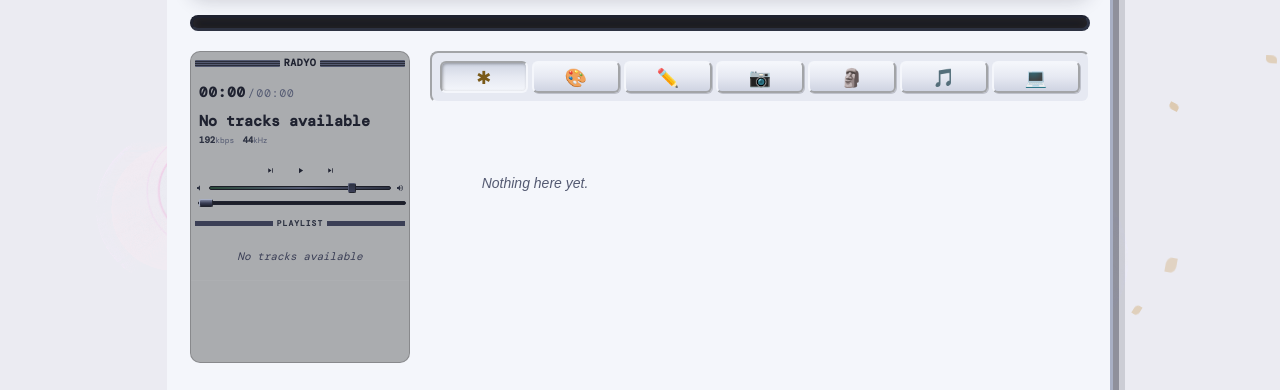
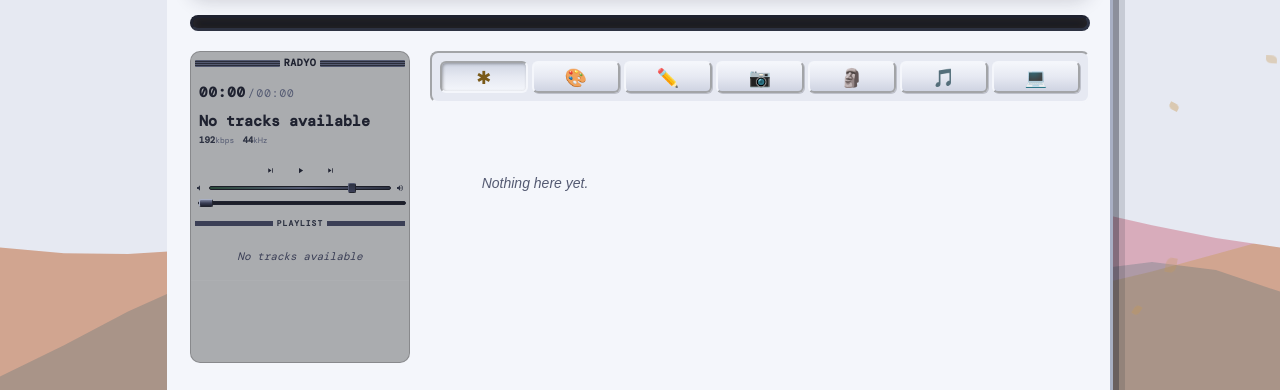
Before and after one commit to mtldev514/retro-portfolio-maker, a website: page engine/index.html in a window 1280 px wide. Shown: the part 146-536 px from the top of the page. Drawn offline with nearby package versions, Linux system fonts and the light colour scheme; no server answers; files whose address does not match are found by name; a web font is replaced by a local one.

Commit message:
update css

```diff
--- a/engine/index.html
+++ b/engine/index.html
@@ -26,7 +26,7 @@
 </head>
 
 <body>
-    <canvas id="ambient-bg"></canvas>
+    <div id="ambient-waves"></div>
     <div id="rotate-overlay">
         <div class="rotate-content">
             <div class="rotate-icon">📺↩️</div>
--- a/engine/js/ambient-viz.js
+++ b/engine/js/ambient-viz.js
@@ -1,35 +1,38 @@
 /**
- * Ambient Music-Reactive Circle Visualizer
- * Draws soft, glowing circles behind the header and page background
- * that pulse gently with audio frequency data from the media player.
+ * Ambient Music-Reactive Visualizer
+ *
+ * Two layers:
+ *   1. Bottom Waves (#ambient-waves) — CSS clip-path: shape() waves at viewport
+ *      bottom, always animating via CSS. JS drives --wave-lift for audio-reactive
+ *      vertical rise and --wave-hue-shift for color modulation.
+ *   2. Header Glow (#ambient-header) — Canvas with radial-gradient circles
+ *      that pulse with audio frequency data (unchanged from original).
  */
 const ambientViz = {
-    bgCanvas: null,
-    bgCtx: null,
+    // Header glow (canvas)
     hdCanvas: null,
     hdCtx: null,
-    bgCircles: [],
     hdCircles: [],
+
+    // Bottom waves (CSS)
+    _waveContainer: null,
+    _liftLerp: 0,
+
     raf: null,
     _started: false,
 
     // Color palette (HSL hues) — WMP-inspired warm/cool mix
     palette: [300, 180, 270, 40, 160, 330],
 
-    // Frequency bins mapped to circles (bass → treble, 32-bin FFT)
-    bgBins: [1, 2, 4, 8, 16],
+    // Frequency bins for header circles
     hdBins: [1, 3, 6, 10, 16, 22],
 
     init() {
-        this.bgCanvas = document.getElementById('ambient-bg');
+        this._waveContainer = document.getElementById('ambient-waves');
         this.hdCanvas = document.getElementById('ambient-header');
-        if (!this.bgCanvas && !this.hdCanvas) return;
 
-        if (this.bgCanvas) {
-            this.bgCtx = this.bgCanvas.getContext('2d');
-            this._sizeCanvas(this.bgCanvas, window.innerWidth, window.innerHeight);
-            this._initBgCircles();
-        }
+        if (!this._waveContainer && !this.hdCanvas) return;
+
         if (this.hdCanvas) {
             this.hdCtx = this.hdCanvas.getContext('2d');
             const header = this.hdCanvas.parentElement;
@@ -52,33 +55,10 @@ const ambientViz = {
     },
 
     _onResize() {
-        if (this.bgCanvas) {
-            this._sizeCanvas(this.bgCanvas, window.innerWidth, window.innerHeight);
-        }
         if (this.hdCanvas) {
             const header = this.hdCanvas.parentElement;
             this._sizeCanvas(this.hdCanvas, header.offsetWidth, header.offsetHeight);
         }
-    },
-
-    _initBgCircles() {
-        const w = window.innerWidth;
-        const h = window.innerHeight;
-        this.bgCircles = this.bgBins.map((bin, i) => ({
-            x: Math.random() * w,
-            y: Math.random() * h,
-            baseRadius: 100 + Math.random() * 120,
-            currentRadius: 60,
-            targetRadius: 60,
-            hue: this.palette[i % this.palette.length],
-            baseOpacity: 0.10 + Math.random() * 0.08,
-            currentOpacity: 0.04,
-            targetOpacity: 0.04,
-            driftX: (Math.random() - 0.5) * 0.3,
-            driftY: (Math.random() - 0.5) * 0.2,
-            freqBin: bin,
-            phase: Math.random() * Math.PI * 2,
-        }));
     },
 
     _initHdCircles() {
@@ -127,76 +107,38 @@ const ambientViz = {
         this._started = true;
         const animate = (timestamp) => {
             this.raf = requestAnimationFrame(animate);
-            this._drawBg(timestamp);
+            this._updateWaves(timestamp);
             this._drawHd(timestamp);
         };
         this.raf = requestAnimationFrame(animate);
     },
 
-    _drawBg(time) {
-        if (!this.bgCtx) return;
-        const ctx = this.bgCtx;
-        const w = window.innerWidth;
-        const h = window.innerHeight;
-        const playing = this._isPlaying();
+    // ─── Bottom Waves (CSS animation always runs; JS adds vertical lift) ────
 
-        // Fade-clear for gentle trails
-        ctx.globalCompositeOperation = 'source-over';
-        ctx.fillStyle = 'rgba(230, 233, 242, 0.15)';
-        ctx.fillRect(0, 0, w, h);
+    _updateWaves(time) {
+        if (!this._waveContainer) return;
+        if (!this._isPlaying()) {
+            // When not playing, lerp lift back to 0
+            if (Math.abs(this._liftLerp) > 0.1) {
+                this._liftLerp += (0 - this._liftLerp) * 0.04;
+                this._waveContainer.style.setProperty('--wave-lift', this._liftLerp.toFixed(1) + 'px');
+                this._waveContainer.style.setProperty('--wave-hue-shift', '0deg');
+            }
+            return;
+        }
 
-        ctx.globalCompositeOperation = 'source-over';
+        // Read bass frequency for vertical lift (waves rise on bass hits)
+        const bass = this._readFreq(1, time);
+        const target = bass * -30; // negative = upward, up to 30px rise
 
-        for (const c of this.bgCircles) {
-            // Read frequency
-            const freq = this._readFreq(c.freqBin, time);
+        // Smooth lerp
+        this._liftLerp += (target - this._liftLerp) * 0.08;
 
-            // Target radius/opacity based on music
-            if (playing) {
-                c.targetRadius = c.baseRadius * (0.6 + freq * 0.8);
-                c.targetOpacity = c.baseOpacity * (0.5 + freq * 1.0);
-            } else {
-                // Idle: gentle breathing via sine
-                const breath = Math.sin(time * 0.0005 + c.phase) * 0.15 + 0.85;
-                c.targetRadius = c.baseRadius * 0.4 * breath;
-                c.targetOpacity = c.baseOpacity * 0.4;
-            }
+        this._waveContainer.style.setProperty('--wave-lift', this._liftLerp.toFixed(1) + 'px');
+        this._waveContainer.style.setProperty('--wave-hue-shift', (bass * 25).toFixed(1) + 'deg');
+    },
 
-            // Smooth lerp
-            c.currentRadius += (c.targetRadius - c.currentRadius) * 0.06;
-            c.currentOpacity += (c.targetOpacity - c.currentOpacity) * 0.06;
-
-            // Drift
-            c.x += c.driftX;
-            c.y += c.driftY;
-
-            // Wrap around edges with margin
-            const margin = c.currentRadius * 2;
-            if (c.x < -margin) c.x = w + margin;
-            if (c.x > w + margin) c.x = -margin;
-            if (c.y < -margin) c.y = h + margin;
-            if (c.y > h + margin) c.y = -margin;
-
-            // Slow hue rotation
-            const hue = (c.hue + time * 0.005) % 360;
-
-            // Draw concentric rings radiating outward
-            const rings = 5;
-            const spacing = c.currentRadius / rings;
-            for (let r = 0; r < rings; r++) {
-                const ringRadius = spacing * (r + 1);
-                const fade = 1 - (r / rings);       // outer rings fade out
-                const alpha = c.currentOpacity * fade * 1.5;
-                if (alpha < 0.005) continue;
-                const lightness = 45 + fade * 20;   // inner rings brighter
-                ctx.strokeStyle = `hsla(${hue}, 75%, ${lightness}%, ${alpha})`;
-                ctx.lineWidth = Math.max(1.5, 4 * fade);
-                ctx.beginPath();
-                ctx.arc(c.x, c.y, ringRadius, 0, Math.PI * 2);
-                ctx.stroke();
-            }
-        }
-    },
+    // ─── Header Glow (Canvas) ────────────────────────────
 
     _drawHd(time) {
         if (!this.hdCtx) return;
--- a/engine/js/themes.js
+++ b/engine/js/themes.js
@@ -191,6 +191,10 @@ const themes = {
         // Update sparkle colors
         if (window.sparkle) sparkle.refreshColors();
 
+        // Force wave color refresh (CSS variables changed, trigger repaint)
+        const waveEl = document.getElementById('ambient-waves');
+        if (waveEl) waveEl.offsetHeight; // eslint-disable-line no-unused-expressions
+
         // Toggle petal rain
         this.togglePetals();
     },
--- a/engine/style.css
+++ b/engine/style.css
@@ -263,12 +263,77 @@ body {
     line-height: 1.65;
 }
 
-/* ===== Ambient Music Circles ===== */
-#ambient-bg {
+/* ===== Ambient Bottom Waves ===== */
+/* Flowing waves at viewport bottom using animated clip-path: polygon().
+   3 layers via element + ::before + ::after, each with a sine-sampled wave
+   profile (20 points) that morphs between two states for natural undulation.
+   Audio reactivity: JS drives --wave-lift (translateY) and --wave-hue-shift. */
+
+@property --wave-lift {
+    syntax: "<length>";
+    inherits: false;
+    initial-value: 0px;
+}
+@property --wave-hue-shift {
+    syntax: "<angle>";
+    inherits: false;
+    initial-value: 0deg;
+}
+
+#ambient-waves {
     position: fixed;
     inset: 0;
     z-index: -1;
     pointer-events: none;
+    transform: translateY(var(--wave-lift));
+    filter: hue-rotate(var(--wave-hue-shift));
+    /* Front wave layer (tallest — encloses ::before/::after clip regions) */
+    background: color-mix(in srgb, var(--accent-magenta) 35%, transparent);
+    clip-path: polygon(0% 100%, 0.0% 42.0%, 5.0% 44.2%, 10.0% 46.1%, 15.0% 47.7%, 20.0% 48.7%, 25.0% 49.0%, 30.0% 48.7%, 35.0% 47.7%, 40.0% 46.1%, 45.0% 44.2%, 50.0% 42.0%, 55.0% 39.8%, 60.0% 37.9%, 65.0% 36.3%, 70.0% 35.3%, 75.0% 35.0%, 80.0% 35.3%, 85.0% 36.3%, 90.0% 37.9%, 95.0% 39.8%, 100.0% 42.0%, 100% 100%);
+    animation: wave-1 10s ease-in-out infinite;
+    transition: background 0.5s;
+}
+
+#ambient-waves::before,
+#ambient-waves::after {
+    content: '';
+    position: absolute;
+    width: 100%;
+    height: 100%;
+    transition: background 0.5s;
+}
+
+/* Back wave layer: warm tone, medium height */
+#ambient-waves::before {
+    z-index: -2;
+    background: color-mix(in srgb, var(--sparkle-1) 40%, transparent);
+    clip-path: polygon(0% 100%, 0.0% 56.9%, 5.0% 55.5%, 10.0% 53.9%, 15.0% 52.0%, 20.0% 50.1%, 25.0% 48.5%, 30.0% 47.1%, 35.0% 46.3%, 40.0% 46.0%, 45.0% 46.3%, 50.0% 47.1%, 55.0% 48.5%, 60.0% 50.1%, 65.0% 52.0%, 70.0% 53.9%, 75.0% 55.5%, 80.0% 56.9%, 85.0% 57.7%, 90.0% 58.0%, 95.0% 57.7%, 100.0% 56.9%, 100% 100%);
+    animation: wave-2 10s ease-in-out infinite;
+}
+
+/* Middle wave layer: cool tone, shortest (more complex profile) */
+#ambient-waves::after {
+    z-index: -1;
+    background: color-mix(in srgb, var(--sparkle-6) 30%, transparent);
+    clip-path: polygon(0% 100%, 0.0% 68.5%, 5.0% 69.9%, 10.0% 69.6%, 15.0% 67.7%, 20.0% 64.5%, 25.0% 60.7%, 30.0% 57.3%, 35.0% 54.9%, 40.0% 54.0%, 45.0% 54.9%, 50.0% 57.3%, 55.0% 60.7%, 60.0% 64.5%, 65.0% 67.7%, 70.0% 69.6%, 75.0% 69.9%, 80.0% 68.5%, 85.0% 65.6%, 90.0% 62.0%, 95.0% 58.4%, 100.0% 55.5%, 100% 100%);
+    animation: wave-3 10s ease-in-out infinite;
+}
+
+/* Each wave morphs to a phase-shifted polygon for undulating "breathing" motion */
+@keyframes wave-1 {
+    50% {
+        clip-path: polygon(0% 100%, 0.0% 49.2%, 5.0% 49.9%, 10.0% 50.0%, 15.0% 49.5%, 20.0% 48.5%, 25.0% 47.0%, 30.0% 45.2%, 35.0% 43.4%, 40.0% 41.6%, 45.0% 40.0%, 50.0% 38.8%, 55.0% 38.1%, 60.0% 38.0%, 65.0% 38.5%, 70.0% 39.5%, 75.0% 41.0%, 80.0% 42.8%, 85.0% 44.6%, 90.0% 46.4%, 95.0% 48.0%, 100.0% 49.2%, 100% 100%);
+    }
+}
+@keyframes wave-2 {
+    50% {
+        clip-path: polygon(0% 100%, 0.0% 47.8%, 5.0% 45.9%, 10.0% 44.3%, 15.0% 43.3%, 20.0% 43.0%, 25.0% 43.3%, 30.0% 44.3%, 35.0% 45.9%, 40.0% 47.8%, 45.0% 50.0%, 50.0% 52.2%, 55.0% 54.1%, 60.0% 55.7%, 65.0% 56.7%, 70.0% 57.0%, 75.0% 56.7%, 80.0% 55.7%, 85.0% 54.1%, 90.0% 52.2%, 95.0% 50.0%, 100.0% 47.8%, 100% 100%);
+    }
+}
+@keyframes wave-3 {
+    50% {
+        clip-path: polygon(0% 100%, 0.0% 65.3%, 5.0% 61.4%, 10.0% 57.2%, 15.0% 53.6%, 20.0% 51.4%, 25.0% 51.1%, 30.0% 52.7%, 35.0% 55.9%, 40.0% 60.0%, 45.0% 64.1%, 50.0% 67.3%, 55.0% 68.9%, 60.0% 68.6%, 65.0% 66.4%, 70.0% 62.8%, 75.0% 58.6%, 80.0% 54.7%, 85.0% 52.0%, 90.0% 51.0%, 95.0% 52.0%, 100.0% 54.7%, 100% 100%);
+    }
 }
 
 #ambient-header {
```
